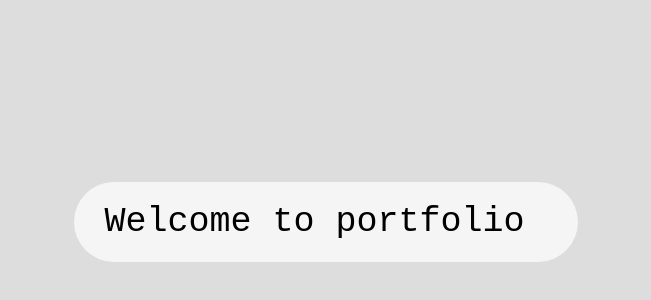
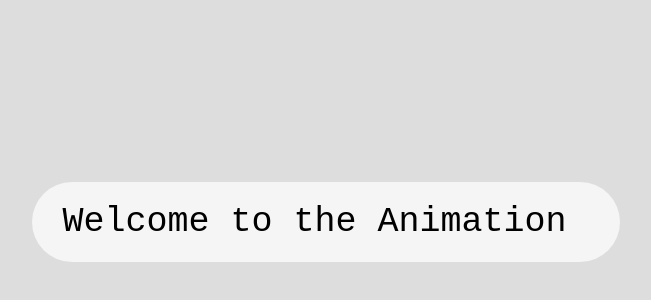
Before and after one commit to surajondev/CSS-Animation-Ride, a plain HTML site: page Typing-Animation/index.html in a window 1280 px wide. Shown: the part 178-478 px from the top of the page, without its empty margins (314-965 px from the left). Drawn offline with Linux system fonts and the light colour scheme.

```diff
--- a/Typing-Animation/index.html
+++ b/Typing-Animation/index.html
@@ -9,7 +9,7 @@
 <link rel="stylesheet" href="index.css">
 <body>
     <div class="text-typing">
-        <p>Welcome to portfolio&nbsp;</p>
+        <p>Welcome to the Animation&nbsp;</p>
     </div>
 </body>
 </html>
```
